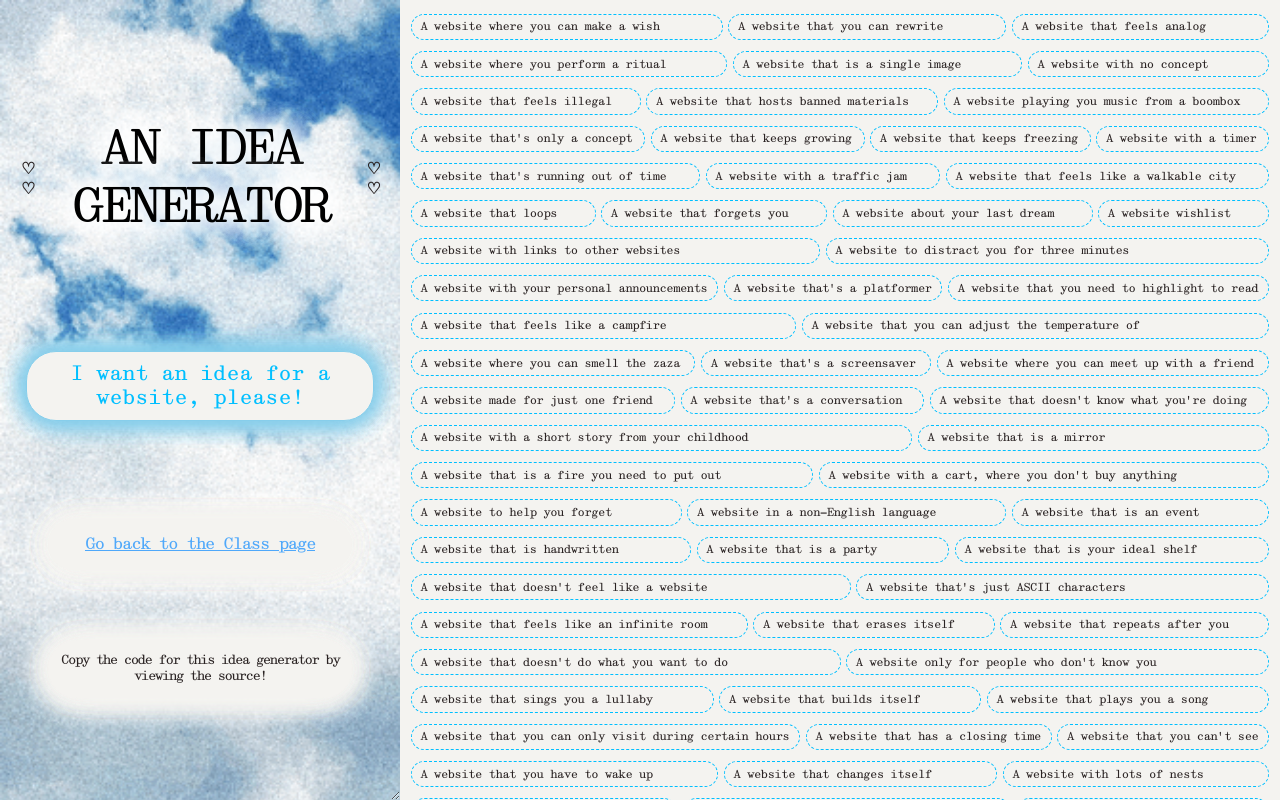
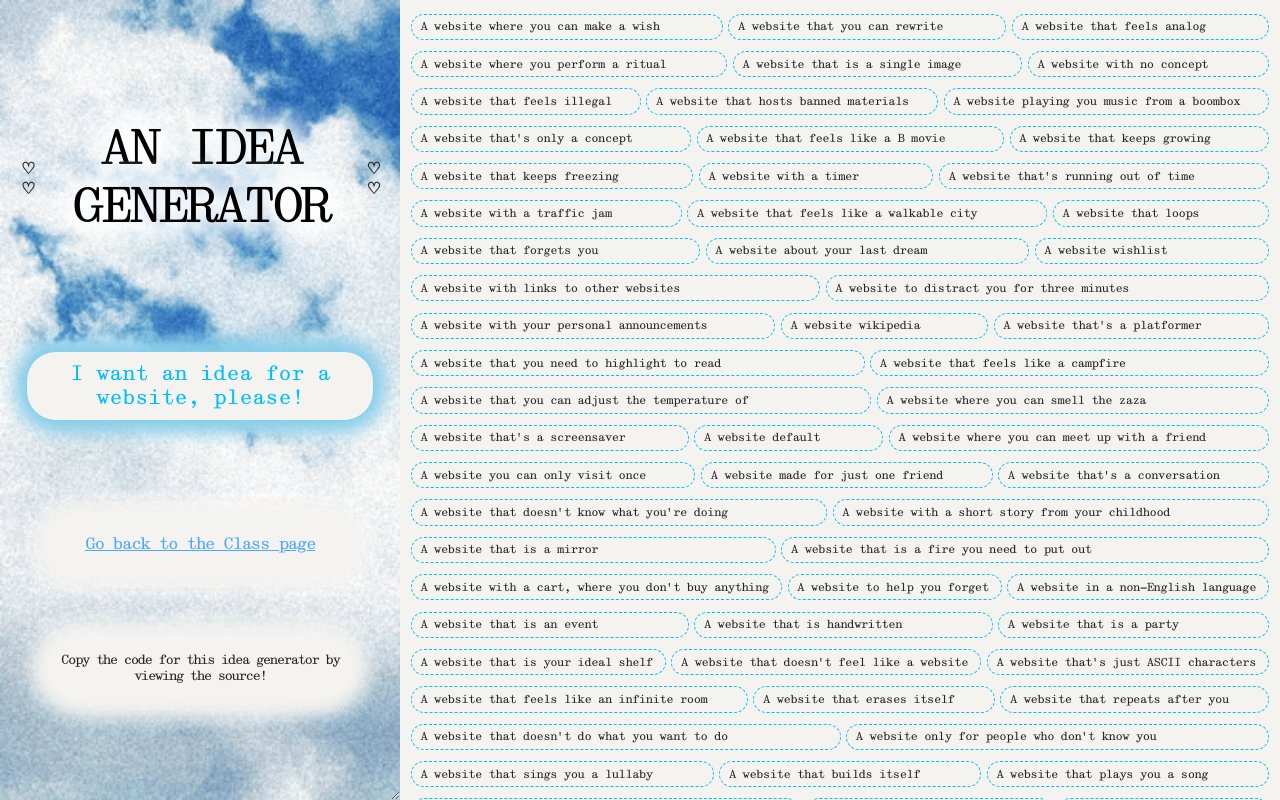
Before and after one commit to chiaski/poeticweb, a plain HTML site: page generator.html in a window 1280 px wide. Drawn offline with nearby package versions, Linux system fonts and the light colour scheme.

Commit message:
Update generator.html

```diff
--- a/generator.html
+++ b/generator.html
@@ -113,6 +113,7 @@
         <div class="idea">A website that hosts banned materials</div>
         <div class="idea">A website playing you music from a boombox</div>
         <div class="idea">A website that's only a concept</div>
+        <div class="idea">A website that feels like a B movie</div>
         <div class="idea">A website that keeps growing</div>
         <div class="idea">A website that keeps freezing</div>
         <div class="idea">A website with a timer</div>
@@ -126,13 +127,16 @@
         <div class="idea">A website with links to other websites</div>
         <div class="idea">A website to distract you for three minutes</div>
         <div class="idea">A website with your personal announcements</div>
+        <div class="idea">A website wikipedia</div>
         <div class="idea">A website that's a platformer</div>
         <div class="idea">A website that you need to highlight to read</div>
         <div class="idea">A website that feels like a campfire</div>
         <div class="idea">A website that you can adjust the temperature of</div>
         <div class="idea">A website where you can smell the zaza</div>
         <div class="idea">A website that's a screensaver</div>
+        <div class="idea">A website default</div>
         <div class="idea">A website where you can meet up with a friend</div>
+        <div class="idea">A website you can only visit once</div>
         <div class="idea">A website made for just one friend</div>
         <div class="idea">A website that's a conversation</div>
         <div class="idea">A website that doesn't know what you're doing</div>
```
